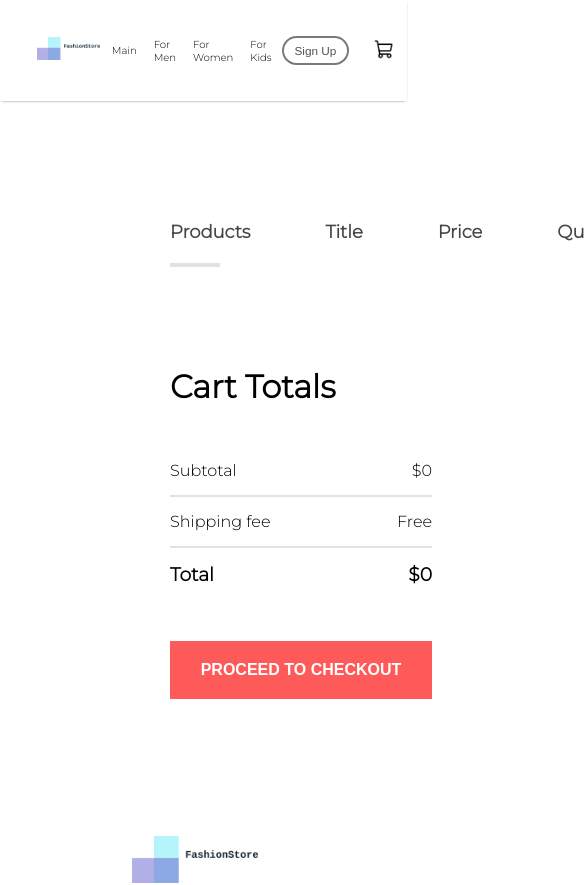
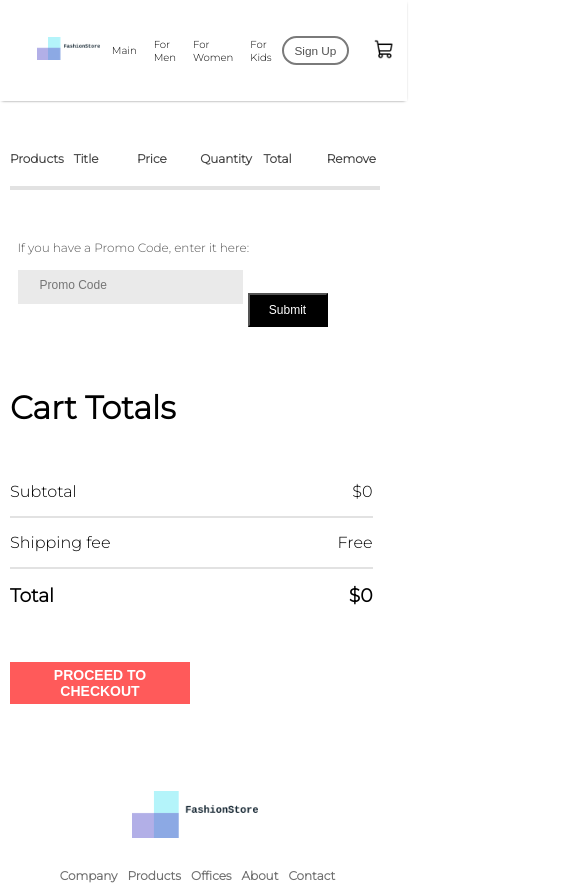
Before and after one commit to Sebastian4090/fashion-store, a React (Vite) app: page /cart in a window 390 px wide. Shown: the top 885 px of the page, 585 px wide, since content can reach past the window. Built offline with nearby package versions, Linux system fonts and the light colour scheme.

Commit message:
Improved categories responsiveness

```diff
--- a/src/Components/cartItems/CartItems.css
+++ b/src/Components/cartItems/CartItems.css
@@ -123,3 +123,76 @@
     color: #fff;
     cursor: pointer;
 }
+
+/* Media Queries for Smaller Screens */
+@media (max-width: 768px) {
+    .cartItems {
+      margin: 30px 10px;
+    }
+
+    .cartItems-format-main {
+      grid-template-columns: 1fr 1fr 1fr 1fr 1fr 1fr;
+      gap: 10px;
+      font-size: 12px;
+    }
+
+    .cartItems-format {
+      font-size: 10px;
+    }
+
+    .cartIcon-product-icon {
+      height: 50px;
+    }
+
+    .cartIcon-remove-icon {
+      width: 2vh;
+      margin: 0px 5px;
+    }
+
+    .cartItems-quantity {
+      width: 28px;
+      height: 28px;
+    }
+
+    .cartItems-down {
+      margin: 50px 0px;
+    }
+
+    .cartItems-total{
+        margin-top: 40%;
+    }
+
+    .cartItems-total button {
+      width: 180px;
+      height: 42px;
+      font-size: 14px;
+    }
+
+    .cartItems-promocode {
+      font-size: 14px;
+      margin-left: -150%;
+    }
+
+    .cartItems-promocode p {
+      font-size: 12px;
+    }
+
+    .cartItems-promobox {
+      max-width: 205px;
+      height: 34px;
+    }
+
+    .cartItems-promobox input {
+      font-size: 12px;
+      max-width: 140px;
+      height: 28px;
+    }
+
+    .cartItems-promobox button {
+      max-width: 80px;
+      height: 34px;
+      font-size: 12px;
+      margin-left: 210px;
+      margin-top: -10%;
+    }
+  }
--- a/src/Pages/CSS/StoreCategory.css
+++ b/src/Pages/CSS/StoreCategory.css
@@ -1,4 +1,4 @@
-.store-category-banner{
+.store-category-banner {
     height: 100vh;
     background: linear-gradient(180deg, #7BE1DD, #e1ffea22 60%);
     box-shadow: 0 0 10px rgba(0, 0, 0, 0.3);
@@ -7,57 +7,57 @@
     width: 82%;
   }
 
-.store-category-left{
+  .store-category-left {
     flex: 1;
     display: flex;
     flex-direction: column;
     justify-content: center;
     gap: 20px;
-    padding-left: 180px;
+    padding-left: 5%;
     line-height: 1.1;
   }
 
-.store-category-left h2{
+  .store-category-left h2 {
     color: #090909;
-    font-size: 26px;
+    font-size: 24px;
     font-weight: 600;
   }
 
-.store-category-left p{
+  .store-category-left p {
     color: #171717;
-    font-size: 100px;
+    font-size: 40px;
     font-weight: 700;
   }
 
-.store-category-right{
+  .store-category-right {
     flex: 1;
     display: flex;
     align-items: center;
     justify-content: center;
   }
 
-.store-category-right img{
-    width: 75%;
+  .store-category-right img {
+    width: 80%;
     height: auto;
     margin-left: -25%;
   }
 
-.store-category-indexSort{
+  .store-category-indexSort {
     display: flex;
-    margin: 0px 170px;
+    margin: 0px 10%;
     justify-content: space-between;
     align-items: center;
-    font-size: 17px;
+    font-size: 16px;
   }
 
-.store-category-sort{
+  .store-category-sort {
     padding: 10px 20px;
-    border-radius: 40px;
+    border-radius: 20px;
     border: 1px solid #888;
     cursor: pointer;
   }
 
-.store-category-sort img{
+  .store-category-sort img {
     width: 1.5vh;
   }
 
@@ -65,23 +65,25 @@
     font-weight: 800;
   }
 
-.store-category-products{
-    margin: 20px 170px;
+  .store-category-products {
+    margin: 20px 10%;
     display: grid;
     grid-template-columns: 1fr 1fr 1fr 1fr;
-    row-gap: 80px;
+    column-gap: 1.5vw;
+    row-gap: 8vh;
   }
 
-.store-category-products img{
+  .store-category-products img {
+    max-width: 100%;
     border: 1px solid #7BE1DD;
     box-shadow: 0 0 10px rgba(0, 0, 0, 0.3);
   }
 
-.store-category-loadMore{
+  .store-category-loadMore {
     display: flex;
     justify-content: center;
     align-items: center;
-    margin: 150px auto;
+    margin: 50px auto;
     width: 233px;
     height: 69px;
     border-radius: 75px;
@@ -91,3 +93,50 @@
     font-weight: 500;
     cursor: pointer;
   }
+
+  @media (max-width: 768px) {
+    .store-category-banner {
+      height: 50%;
+    }
+
+    .store-category-left {
+      padding: 5%;
+    }
+
+    .store-category-left h2 {
+      font-size: 20px;
+    }
+
+    .store-category-left p {
+      font-size: 30px;
+    }
+
+    .store-category-indexSort {
+      margin: 0px 5%;
+    }
+
+    .store-category-sort {
+      padding: 10px 15px;
+      border-radius: 15px;
+    }
+
+    .store-category-products {
+      grid-template-columns: 1fr 1fr;
+      column-gap: 5%;
+      row-gap: 20px;
+    }
+
+    .store-category-loadMore {
+      width: 180px;
+      height: 60px;
+      border-radius: 60px;
+      font-size: 16px;
+    }
+
+    .store-category-right img {
+        max-width: 100%;
+        height: auto;
+        margin-left: -25%;
+      }
+
+  }
```
Lines whose indentation alone changed are shown as unchanged.
